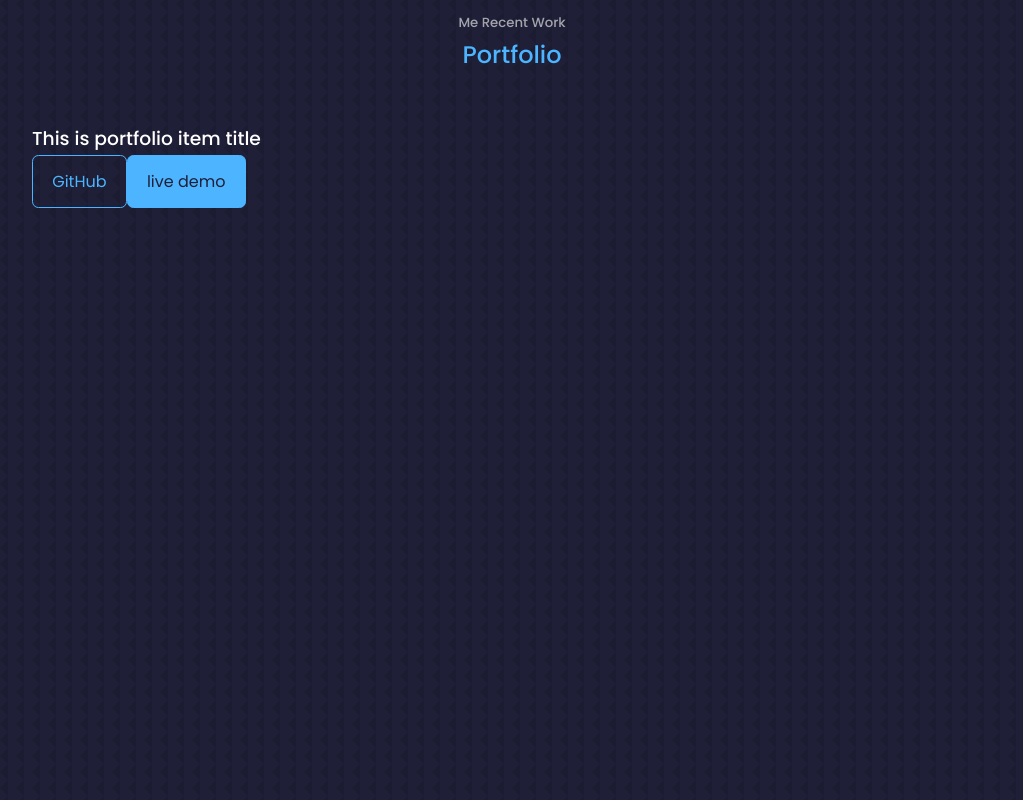
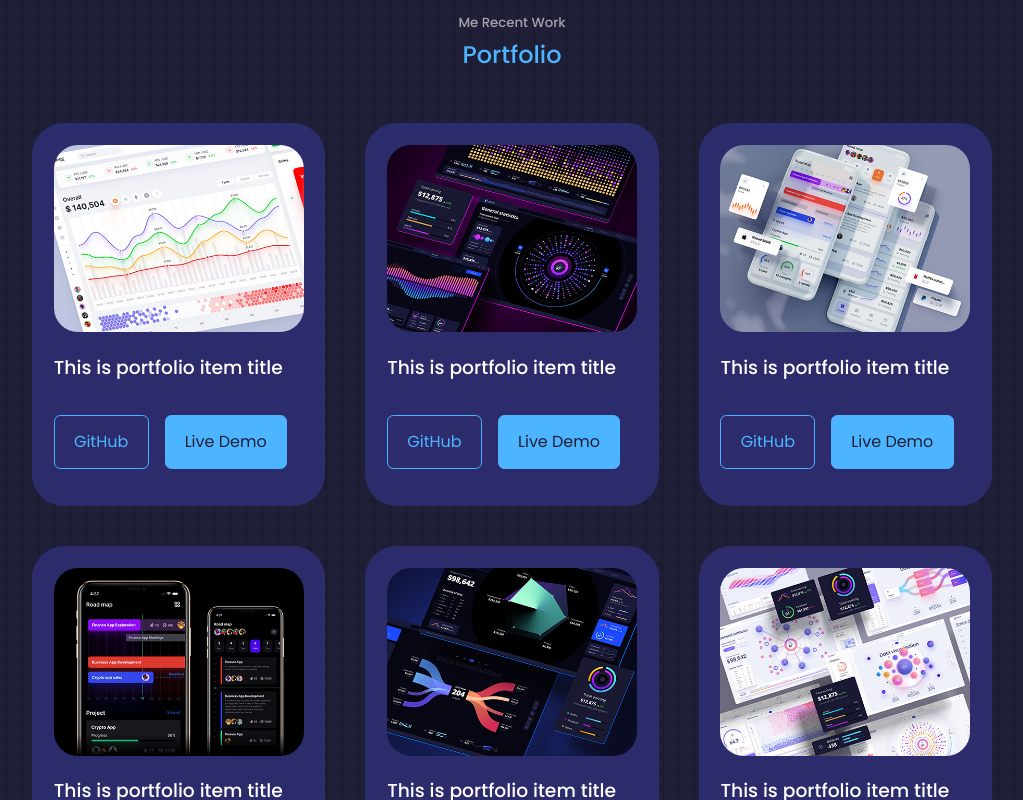
Before and after one commit to silvakeci/portfolio, a React (Create React App) app: page / in a window 1280 px wide. Shown: the part 3700-4500 px from the top of the page, without its empty margins (128-1151 px from the left). Built offline with nearby package versions, Linux system fonts and the light colour scheme.

Commit message:
portfolio

```diff
--- a/src/components/portfolio/Portfolio.jsx
+++ b/src/components/portfolio/Portfolio.jsx
@@ -1,18 +1,77 @@
 import React from 'react'
 import './portfolio.css'
+import IMG1 from '../../assets/portfolio1.jpg'
+import IMG2 from '../../assets/portfolio2.jpg'
+import IMG3 from '../../assets/portfolio3.jpg'
+import IMG4 from '../../assets/portfolio4.jpg'
+import IMG5 from '../../assets/portfolio5.png'
+import IMG6 from '../../assets/portfolio6.jpg'
+
+const data =[
+    {
+        id: 1,
+        image:IMG1,
+        title: 'project tittle',
+        github: 'https://github.com',
+        demo:'https://gfudsgfhsfg.com'
+    },
+    {
+        id: 2,
+        image:IMG2,
+        title: 'project tittle',
+        github: 'https://github.com',
+        demo:'https://gfudsgfhsfg.com'
+    },
+    {
+        id: 3,
+        image:IMG3,
+        title: 'project tittle',
+        github: 'https://github.com',
+        demo:'https://gfudsgfhsfg.com'
+    },
+    {
+        id: 4,
+        image:IMG4,
+        title: 'project tittle',
+        github: 'https://github.com',
+        demo:'https://gfudsgfhsfg.com'
+    },
+    {
+        id: 5,
+        image:IMG5,
+        title: 'project tittle',
+        github: 'https://github.com',
+        demo:'https://gfudsgfhsfg.com'
+    },
+    {
+        id: 6,
+        image:IMG6,
+        title: 'project tittle',
+        github: 'https://github.com',
+        demo:'https://gfudsgfhsfg.com'
+    },
+]
 const Portfolio=()=>{
     return (
         <section id='portfolio'>
             <h5>Me Recent Work</h5>
             <h2>Portfolio</h2>
             <div className=" container portfolio__container">
-                <article className="portfolio_item">
-                    <div className="portfolio_item-image">
+                {
+                    data.map(({id, image, title, github, demo}) => {
+                        return(
+                    <article key={id} className="portfolio_item">
+                        <div className="portfolio_item-image">
+                            <img src={image} alt=" "/>
+                        </div>
                         <h3>This is portfolio item title</h3>
-                        <a href="" className='btn'>GitHub</a>
-                        <a href="" className='btn btn-primary'>live demo</a>
-                    </div>
-                </article>
+                        <div className='portfolio_item-cta'>
+                            <a href={github} className='btn' target='_blank'>GitHub</a>
+                            <a href={demo} className='btn btn-primary' target='_blank'>Live Demo</a>
+                        </div>
+                    </article>
+                        )
+                })}
             </div>
         </section>
     )
--- a/src/components/portfolio/portfolio.css
+++ b/src/components/portfolio/portfolio.css
@@ -0,0 +1,51 @@
+.portfolio__container {
+    display: grid;
+    grid-template-columns: repeat(3,1fr);
+    gap:2.5rem
+}
+
+.portfolio_item{
+    background: var(--color-bg-variant);
+    padding:1.3rem;
+    border-radius: 2rem;
+    border: 1px solid transparent;
+    transition: var(--transition);
+}
+
+.portfolio_item:hover {
+    border-color: var(--color-primary-variant);
+    background: transparent;
+}
+
+.portfolio_item-image{
+    border-radius: 1.5rem;
+    overflow: hidden;
+}
+
+.portfolio_item h3{
+    margin: 1.2rem 0 2rem;
+}
+
+.portfolio_item-cta{
+  display: flex;
+    gap:1rem;
+    margin-bottom: 1rem;
+
+}
+
+/* ============== MEDIA QUERIES (MEDIUM DEVICES)======================*/
+@media screen and (max-width: 1024px) {
+ .portfolio__container{
+     grid-template-columns: 1fr 1fr;
+     gap:1.2rem;
+ }
+}
+
+/* ============== MEDIA QUERIES (SMALL DEVICES)======================*/
+@media screen and (max-width: 600px) {
+.portfolio__container{
+    grid-template-columns: 1fr;
+    gap:1rem;
+}
+
+}
```
